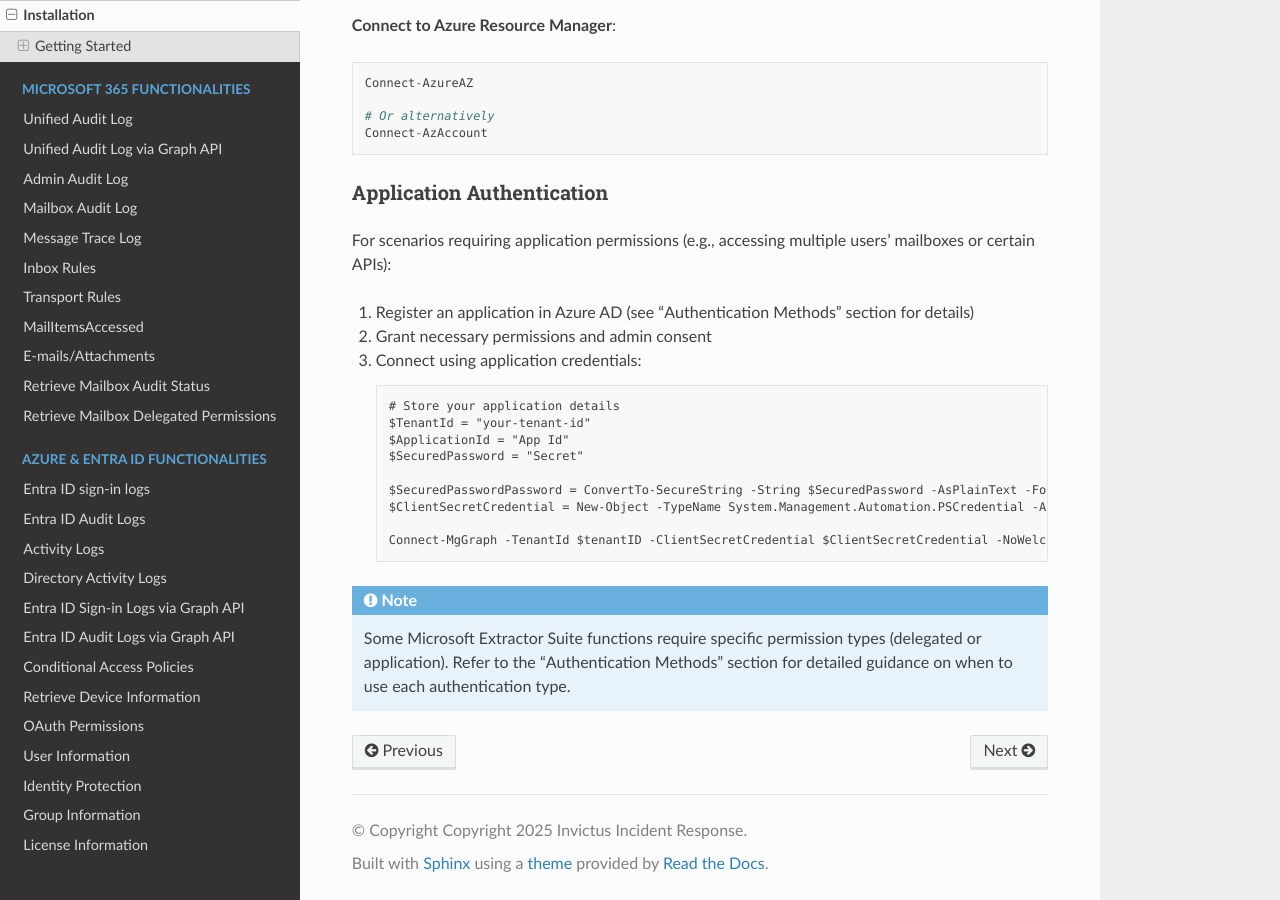
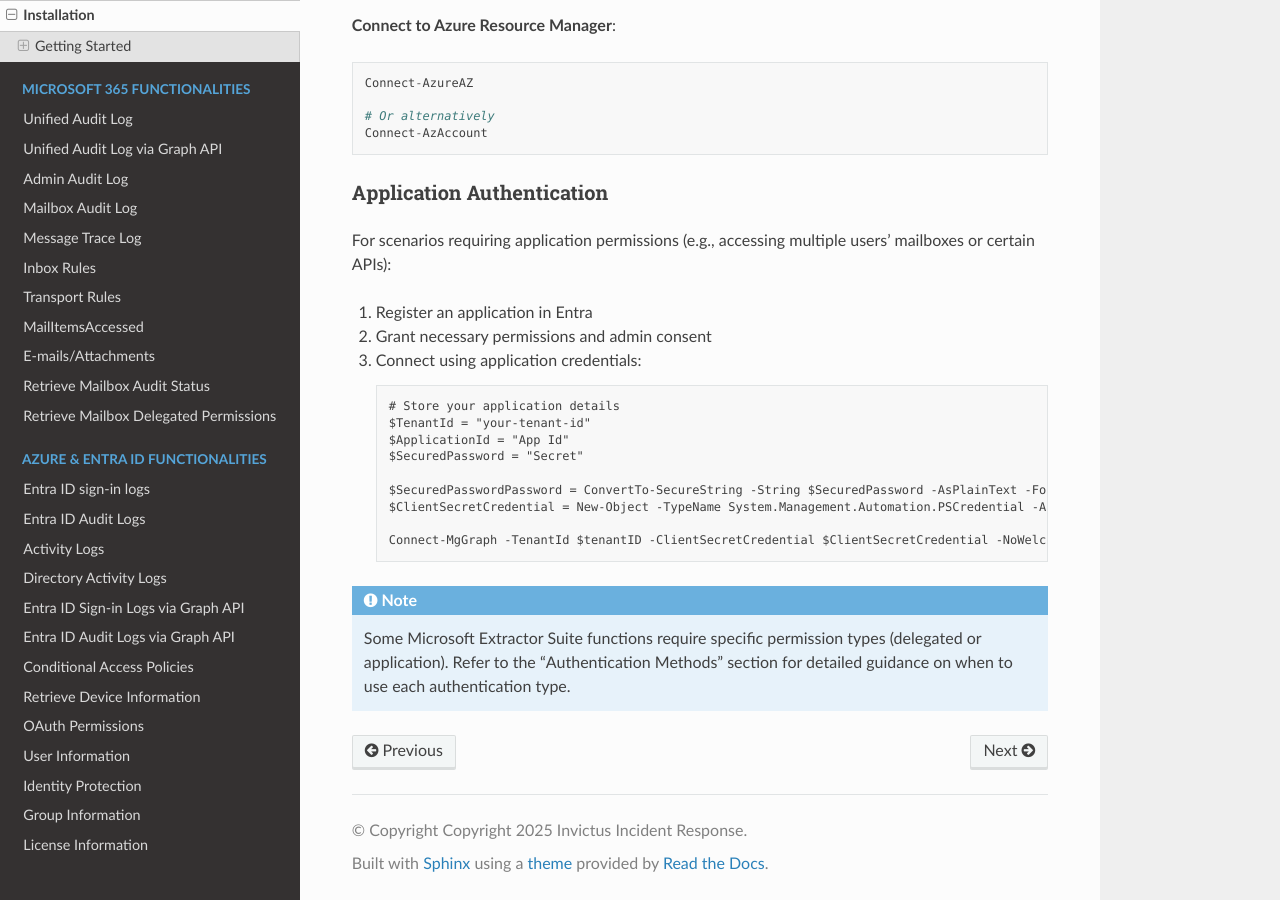
Before and after one commit to invictus-ir/Microsoft-Extractor-Suite, a Sphinx documentation site: the page built from docs/source/installation/Installation.rst, in a window 1280 px wide and 900 px high, scrolled down 2065 px. Built offline with Sphinx 7.4.7 and the Read the Docs theme 3.1.0, drawn with Linux system fonts in a browser that asks for light colours.

```diff
--- a/docs/source/installation/Installation.rst
+++ b/docs/source/installation/Installation.rst
@@ -99,7 +99,7 @@ Application Authentication
 
 For scenarios requiring application permissions (e.g., accessing multiple users' mailboxes or certain APIs):
 
-1. Register an application in Azure AD (see "Authentication Methods" section for details)
+1. Register an application in Entra
 2. Grant necessary permissions and admin consent
 3. Connect using application credentials:
 
```
Also changed, not shown: docs/source/installation/Prerequisites.rst (+17 -19 lines).
